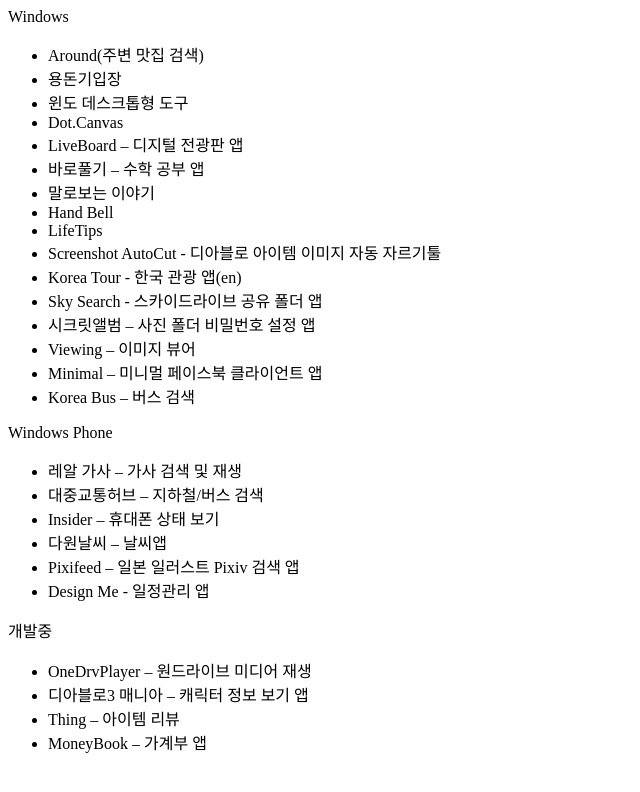
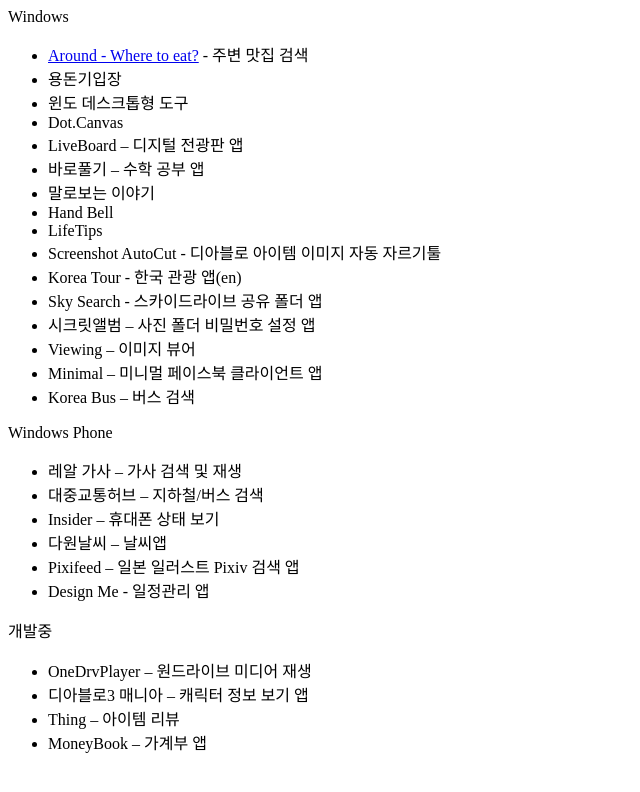
Before and after one commit to vapps/vapps.github.io, a plain HTML site: page apps.html in a window 1280 px wide. Shown: the whole page, without its empty margins (0-640 px from the left). Drawn offline with Linux system fonts and the light colour scheme.

Commit message:
링크 추가 (around)

```diff
--- a/apps.html
+++ b/apps.html
@@ -2,7 +2,7 @@
 <body>
 <p>Windows</p>
 <ul>
-<li>Around(주변 맛집 검색)</li>
+<li><a href="http://apps.microsoft.com/webpdp/app/705407f6-6b77-4f8b-b517-f354aef5ad9e">Around - Where to eat?</a> - 주변 맛집 검색</li>
 <li>용돈기입장</li>
 <li>윈도 데스크톱형 도구</li>
 <li>Dot.Canvas</li>
```
